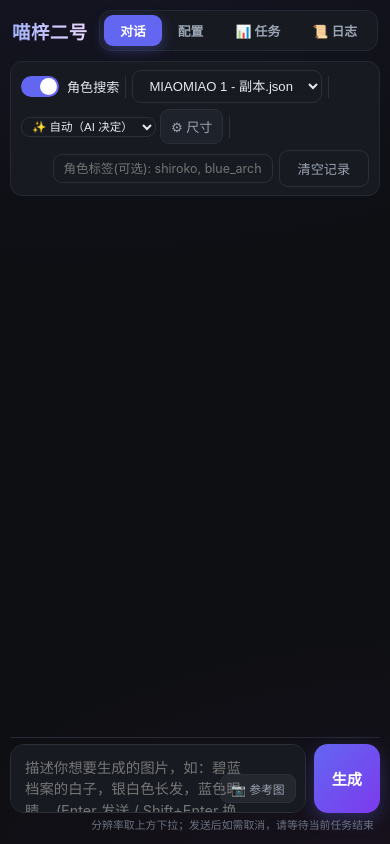
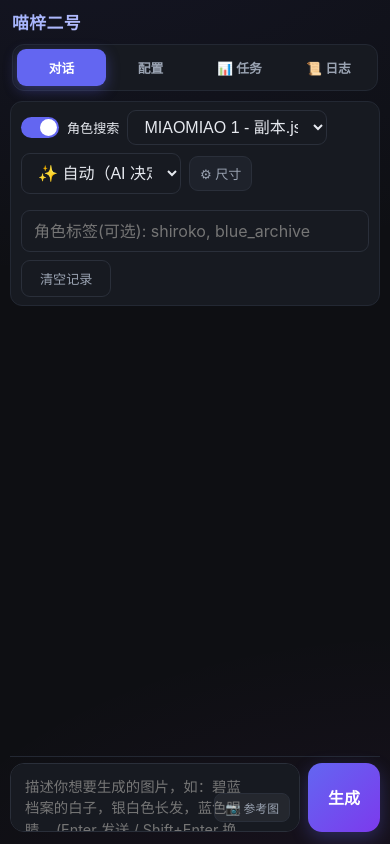
Before and after one commit to xiaoyang117/miaozi-comfyui-bridge, a Flask app: page / in a window 390 px wide. Run offline with Flask 3, Linux system fonts and the light colour scheme; parts of the project's set-up code (start-up, migrations or seed data) failed here and were passed over.

Commit message:
feat: 界面适配手机浏览器，工具栏两行堆叠
用户需求：适配手机浏览器；聊天顶部工具栏手机端两行堆叠；保持深色风格。

index.html:
- viewport 加 viewport-fit=cover（启用 safe-area）
- chat-toolbar 各分组加 tb-search/workflow/resolution/role/clear 类
- 插入 toolbar-break 换行元素（仅移动端生效的强制换行）
- 移除内联 margin-left:auto 与 min-width:220px（移入样式表便于覆盖）

style.css:
- base: .tb-role{margin-left:auto} #chat_role{min-width:220px}
  .toolbar-break{display:none}（等价替换原内联，桌面外观不变）
- @media(680px) 重写: 容器 100dvh+safe-area、tabs 均分、
  工具栏两行堆叠(order 1-3 搜索/工作流/分辨率 + break + order 5-6 角色/清空)、
  iOS 表单 16px 防聚焦缩放、设置/任务/弹窗安全区适配
- 新增 @media(420px): header 上下堆叠、tabs 整行均分

```diff
--- a/static/style.css
+++ b/static/style.css
@@ -163,6 +163,12 @@ body {
 .btn-res-manage {
   padding: 7px 10px; font-size: .78rem; white-space: nowrap;
 }
+/* 桌面端：角色标签组推到最右 + 角色框最小宽度（原内联样式移入样式表，
+   便于移动端 @media 覆盖） */
+.tb-role { margin-left: auto; }
+#chat_role { min-width: 220px; }
+/* 移动端强制换行占位，桌面隐藏 */
+.toolbar-break { display: none; }
 
 .chat-messages {
   flex: 1; overflow-y: auto; padding: 6px 2px 12px;
@@ -531,19 +537,65 @@ button:disabled { opacity: .5; cursor: not-allowed; }
 
 /* ============ 响应式 ============ */
 @media (max-width: 680px) {
-  .container { padding: 0 10px; }
+  /* 容器：动态视口高度避免移动端地址栏遮挡；底部预留刘海屏安全区 */
+  .container { padding: 0 10px; height: 100dvh; padding-bottom: env(safe-area-inset-bottom, 0px); }
+  body { padding-bottom: env(safe-area-inset-bottom, 0px); }
+
   .header { padding-top: 10px; }
   .header h1 { font-size: 1.15rem; }
   .header h1 small { display: none; }
-  .tab { padding: 6px 16px; font-size: .8rem; }
-  .chat-bubble { max-width: 92%; font-size: .85rem; }
-  .chat-toolbar { gap: 6px; padding: 8px 10px; }
-  .toolbar-group { gap: 4px; flex-wrap: wrap; }
-  .settings-row { flex-direction: column; gap: 0; }
-  .chat-input-row .send-btn { padding: 11px 18px; }
-  .chat-toggle-row select { max-width: 130px; }
-  .chat-resolution select { font-size: .72rem; padding: 2px 6px; }
-  .search-url-switch select { font-size: .72rem; padding: 2px 6px; max-width: 100px; }
-  #chat_role { min-width: 0; width: 100%; font-size: .78rem; padding: 6px 10px; }
-  .action-btn { font-size: .72rem; padding: 5px 10px; }
+
+  /* tabs：4 个按钮均分剩余宽度，与标题同行不挤压 */
+  .tabs { flex: 1 1 auto; margin-left: 10px; }
+  .tab { padding: 8px 10px; font-size: .82rem; flex: 1; text-align: center; }
+
+  /* 气泡：手机略放宽 */
+  .chat-bubble { max-width: 92%; font-size: .9rem; }
+
+  /* ===== 工具栏两行堆叠 ===== */
+  .chat-toolbar { gap: 8px; padding: 8px 10px; }
+  .toolbar-sep { display: none; }
+  .chat-toolbar .tb-search    { order: 1; }
+  .chat-toolbar .tb-workflow  { order: 2; }
+  .chat-toolbar .tb-resolution{ order: 3; }
+  .chat-toolbar .toolbar-break {
+    display: block; order: 4; flex-basis: 100%;
+    height: 0; margin: 0; padding: 0; border: 0;
+  }
+  .chat-toolbar .tb-role  { order: 5; flex: 1 1 auto; margin-left: 0; }
+  .chat-toolbar .tb-clear { order: 6; flex: 0 0 auto; }
+
+  /* 表单控件统一 16px：修复 iOS 聚焦自动缩放（原 .72/.78rem 会触发缩放） */
+  select, input[type="text"], input[type="password"], input[type="number"], textarea { font-size: 16px; }
+  #chat_role { min-width: 0; width: 100%; padding: 10px 12px; }
+  .chat-resolution select { padding: 10px 12px; max-width: 160px; }
+
+  /* 设置：竖排 + 间距更可读 */
+  .settings-row { flex-direction: column; gap: 12px; }
+  .source-row { flex-wrap: wrap; }
+  .source-row .source-name { max-width: 100%; flex: 1 1 100%; }
+
+  /* 输入区按钮更舒适 */
+  .chat-input-row .send-btn { padding: 12px 20px; font-size: 1rem; }
+  .textarea-wrap textarea { min-height: 46px; }
+
+  /* 桌面快捷键提示在手机无意义，隐藏省空间 */
+  .kbd-hint { display: none; }
+
+  .action-btn { font-size: .78rem; padding: 8px 12px; }
+
+  /* 任务缩略图在小屏缩小 */
+  .task-thumb, .task-thumb-empty { width: 56px; height: 56px; }
+
+  /* 图片放大弹窗：受安全区约束，关闭按钮不被状态栏遮住 */
+  .modal-image { max-height: calc(100vh - env(safe-area-inset-top, 0px) - env(safe-area-inset-bottom, 0px)); }
+  .modal-close-btn { top: calc(env(safe-area-inset-top, 0px) + 6px); }
 }
+
+/* ============ 极窄屏 ============ */
+@media (max-width: 420px) {
+  .header { flex-direction: column; align-items: stretch; gap: 10px; }
+  .header h1 { font-size: 1.05rem; }
+  .tabs { width: 100%; margin-left: 0; }
+  .tab { padding: 9px 4px; font-size: .8rem; }
+}
--- a/templates/index.html
+++ b/templates/index.html
@@ -2,7 +2,7 @@
 <html lang="zh-CN">
 <head>
 <meta charset="UTF-8">
-<meta name="viewport" content="width=device-width,initial-scale=1.0">
+<meta name="viewport" content="width=device-width,initial-scale=1.0,viewport-fit=cover">
 <title>喵梓二号 · ComfyUI 生图助手</title>
 <link rel="stylesheet" href="/static/style.css">
 </head>
@@ -24,26 +24,26 @@
   <div id="panel-chat" class="panel active">
     <!-- 顶部操作条 -->
     <div class="chat-toolbar">
-      <div class="toolbar-group">
+      <div class="toolbar-group tb-search">
         <label class="toggle-label" title="启用后会在生图前搜索角色特征标签作为参考">
           <input type="checkbox" id="useSearch" checked>
           <span class="toggle-slider"></span>角色搜索
         </label>
       </div>
       <div class="toolbar-sep"></div>
-      <div class="toolbar-group">
+      <div class="toolbar-group tb-workflow">
         <select id="chat_workflow" title="选择工作流"></select>
       </div>
       <div class="toolbar-sep"></div>
-      <div class="toolbar-group chat-resolution">
+      <div class="toolbar-group chat-resolution tb-resolution">
         <select id="chat_resolution" title="选择输出分辨率"></select>
         <button class="btn-secondary btn-res-manage" onclick="openResManager()" title="管理可用尺寸">⚙ 尺寸</button>
       </div>
-      <div class="toolbar-sep"></div>
-      <div class="toolbar-group" style="margin-left:auto">
-        <input type="text" id="chat_role" placeholder="角色标签(可选): shiroko, blue_archive" title="手动指定角色（英文标签/中文名），可跳过角色识别" style="min-width:220px">
+      <div class="toolbar-break" aria-hidden="true"></div>
+      <div class="toolbar-group tb-role">
+        <input type="text" id="chat_role" placeholder="角色标签(可选): shiroko, blue_archive" title="手动指定角色（英文标签/中文名），可跳过角色识别">
       </div>
-      <div class="toolbar-group">
+      <div class="toolbar-group tb-clear">
         <button class="btn-secondary btn-danger" onclick="clearChatLog()">清空记录</button>
       </div>
     </div>
```
